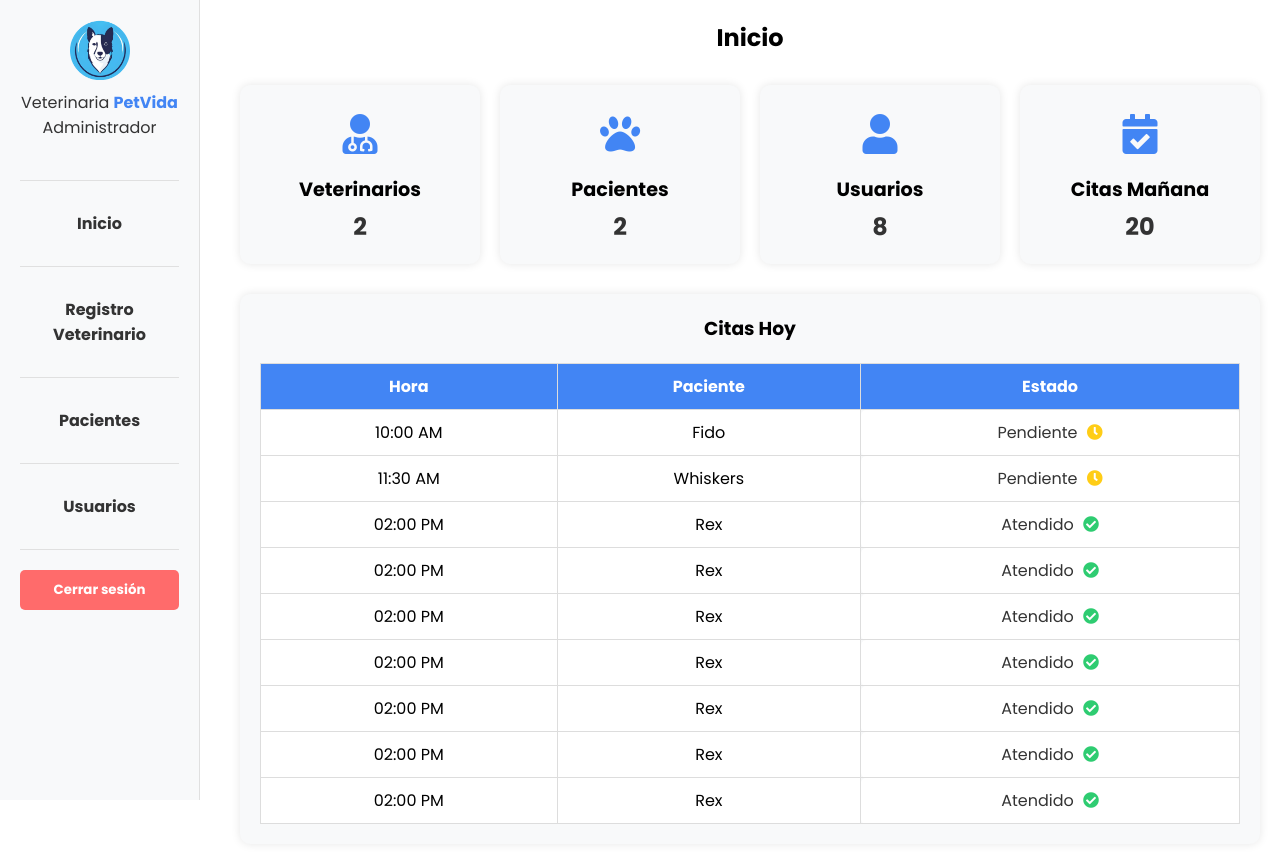
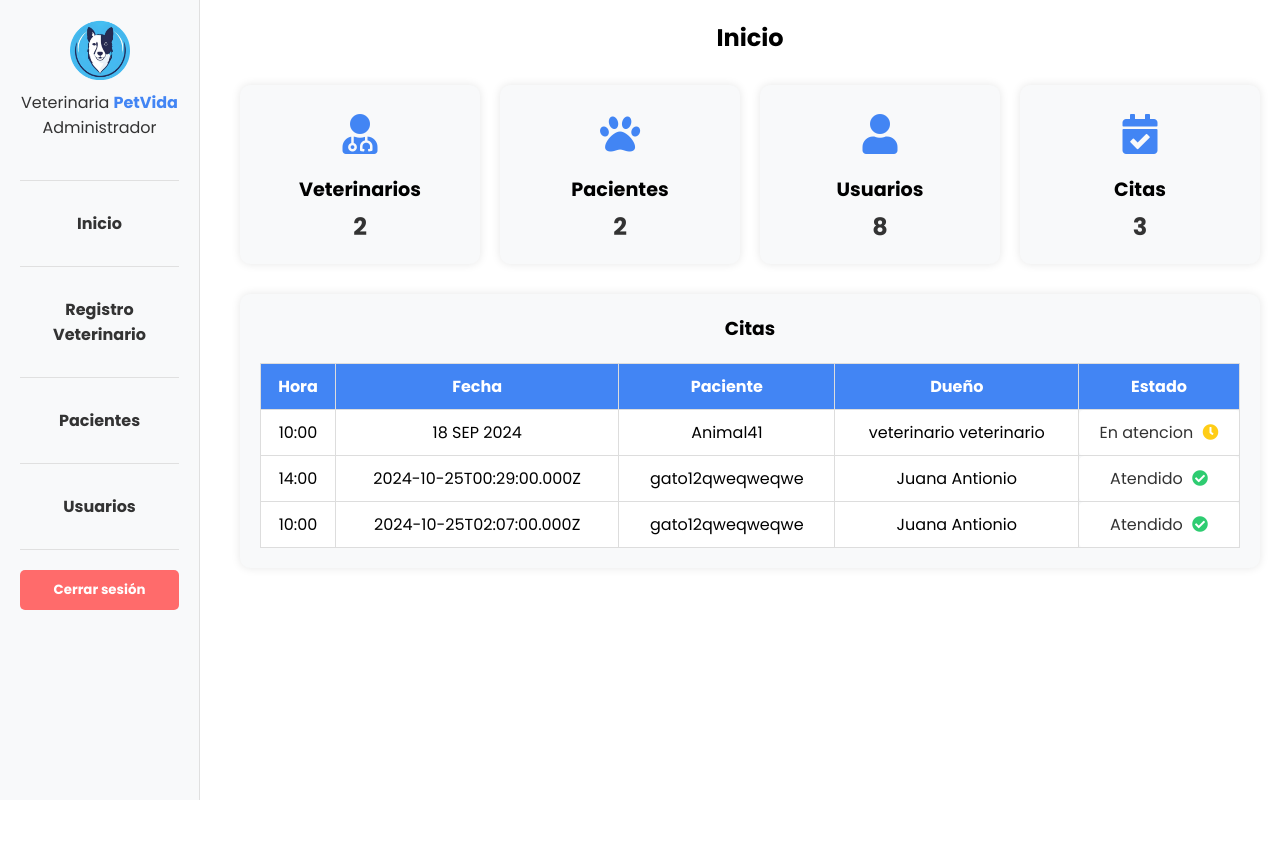
Before and after one commit to Nicoblessjah/Avance-Veterinaria, a Vue app in the folder vet_pet/: page /InicioAdmin in a window 1280 px wide. After the commit the page ends 800 px from the top, so only its background shows below. Built offline with nearby package versions, Linux system fonts and the light colour scheme; data requests are answered from the project's data file.

Commit message:
Fix: Se arreglo el inicio de admin
Se arreglo que antes no se veían las citas reales y estaban harcodeadas.

```diff
--- a/vet_pet/db.json
+++ b/vet_pet/db.json
@@ -66,7 +66,7 @@
       "raza": "Común Europeo",
       "peso": 20,
       "sexo": "Macho",
-      "estado": "De alta",
+      "estado": "Atendido",
       "alergias": "Medicamento c"
     },
     {
@@ -78,7 +78,7 @@
       "raza": "Gato Naranja",
       "peso": 25,
       "sexo": "Hembra",
-      "estado": "en_atencion",
+      "estado": "En atencion",
       "alergias": "Medicamento c",
       "dueñoId": "1"
     }
--- a/vet_pet/src/views/EditarPacienteAdmin.vue
+++ b/vet_pet/src/views/EditarPacienteAdmin.vue
@@ -88,11 +88,11 @@ export default {
       <div class="form-group">
         <label for="userEstado">Estado</label>
         <select id="userEstado" v-model="paciente.estado" required>
-          <option value="en_reserva">Hora reservada</option>
-          <option value="en_atencion">En atención</option>
-          <option value="recuperacion">Recuperación</option>
-          <option value="de_alta">De alta</option>
-          <option value="atendido">Atendido</option>
+          <option value="En reserva">Hora reservada</option>
+          <option value="En atencion">En atención</option>
+          <option value="Recuperacion">Recuperación</option>
+          <option value="De alta">De alta</option>
+          <option value="Atendido">Atendido</option>
         </select>
       </div>
       <div class="form-group">
--- a/vet_pet/src/views/InicioAdmin.vue
+++ b/vet_pet/src/views/InicioAdmin.vue
@@ -5,6 +5,7 @@ import SideBar from '@/components/SideBarAdmin.vue';
 const usuariosCount = ref(0);
 const veterinariosCount = ref(0);
 const pacientesCount = ref(0);
+const citas = ref([]);
 
 async function fetchCounts() {
   try {
@@ -13,23 +14,31 @@ async function fetchCounts() {
     console.log('Usuarios Data:', usuariosData);
 
     usuariosCount.value = usuariosData.length;
-    console.log('Total Usuarios:', usuariosCount.value);
-
     veterinariosCount.value = usuariosData.filter(usuario => usuario.rol === 2).length;
-    console.log('Total Veterinarios:', veterinariosCount.value);
-
     const adminsYClientesCount = usuariosData.filter(usuario => usuario.rol === 1 || usuario.rol === 3).length;
-
     usuariosCount.value += adminsYClientesCount;
-    console.log('Total Usuarios después de agregar admins y clientes:', usuariosCount.value);
 
     const pacientesResponse = await fetch('http://localhost:3000/pacientes');
     const pacientesData = await pacientesResponse.json();
-    console.log('Pacientes Data:', pacientesData);
+    pacientesCount.value = pacientesData.length;
 
-    pacientesCount.value = pacientesData.length;
-    console.log('Total Pacientes:', pacientesCount.value);
+    const citasResponse = await fetch('http://localhost:3000/citas');
+    const citasData = await citasResponse.json();
+    console.log('Citas Data:', citasData);
 
+    citas.value = citasData.map(cita => {
+      const paciente = pacientesData.find(p => p.id == cita.pacienteid);
+      const dueño = usuariosData.find(u => u.id == paciente.clienteid);
+      return {
+        hora: cita.hora,
+        fecha: cita.fecha,
+        paciente: paciente ? paciente.nombre : 'Desconocido',
+        dueño: dueño ? dueño.nombre + ' ' + dueño.apellido : 'Desconocido',
+        estado: paciente ? paciente.estado : 'Pendiente'
+      };
+    });
+
+    console.log('Citas:', citas.value);
   } catch (error) {
     console.error('Error fetching counts:', error);
   }
@@ -44,7 +53,7 @@ onMounted(fetchCounts);
     <link href="https://cdnjs.cloudflare.com/ajax/libs/font-awesome/5.15.3/css/all.min.css" rel="stylesheet">
   </head>
   <body>
-  <SideBar/>
+  <SideBar />
   <main>
     <h2>Inicio</h2>
     <div class="dashboard">
@@ -81,66 +90,33 @@ onMounted(fetchCounts);
             <i class="fas fa-calendar-check"></i>
           </div>
           <div class="card-info">
-            <h3>Citas Mañana</h3>
-            <p>20</p>
+            <h3>Citas</h3>
+            <p>{{ citas.length }}</p>
           </div>
         </div>
       </div>
       <div class="appointments-today">
-        <h3>Citas Hoy</h3>
+        <h3>Citas</h3>
         <table>
           <thead>
           <tr>
             <th>Hora</th>
+            <th>Fecha</th>
             <th>Paciente</th>
+            <th>Dueño</th>
             <th>Estado</th>
           </tr>
           </thead>
           <tbody>
-          <tr>
-            <td>10:00 AM</td>
-            <td>Fido</td>
-            <td class="estado-pendiente">Pendiente <i class="fas fa-clock"></i></td>
-          </tr>
-          <tr>
-            <td>11:30 AM</td>
-            <td>Whiskers</td>
-            <td class="estado-pendiente">Pendiente <i class="fas fa-clock"></i></td>
-          </tr>
-          <tr>
-            <td>02:00 PM</td>
-            <td>Rex</td>
-            <td class="estado-atendido">Atendido <i class="fas fa-check-circle"></i></td>
-          </tr>
-          <tr>
-            <td>02:00 PM</td>
-            <td>Rex</td>
-            <td class="estado-atendido">Atendido <i class="fas fa-check-circle"></i></td>
-          </tr>
-          <tr>
-            <td>02:00 PM</td>
-            <td>Rex</td>
-            <td class="estado-atendido">Atendido <i class="fas fa-check-circle"></i></td>
-          </tr>
-          <tr>
-            <td>02:00 PM</td>
-            <td>Rex</td>
-            <td class="estado-atendido">Atendido <i class="fas fa-check-circle"></i></td>
-          </tr>
-          <tr>
-            <td>02:00 PM</td>
-            <td>Rex</td>
-            <td class="estado-atendido">Atendido <i class="fas fa-check-circle"></i></td>
-          </tr>
-          <tr>
-            <td>02:00 PM</td>
-            <td>Rex</td>
-            <td class="estado-atendido">Atendido <i class="fas fa-check-circle"></i></td>
-          </tr>
-          <tr>
-            <td>02:00 PM</td>
-            <td>Rex</td>
-            <td class="estado-atendido">Atendido <i class="fas fa-check-circle"></i></td>
+          <tr v-for="cita in citas" :key="cita.hora">
+            <td>{{ cita.hora }}</td>
+            <td>{{ cita.fecha }}</td>
+            <td>{{ cita.paciente }}</td>
+            <td>{{ cita.dueño }}</td>
+            <td :class="cita.estado === 'Atendido' ? 'estado-atendido' : 'estado-pendiente'">
+              {{ cita.estado }}
+              <i :class="cita.estado === 'Atendido' ? 'fas fa-check-circle' : 'fas fa-clock'"></i>
+            </td>
           </tr>
           </tbody>
         </table>
@@ -155,15 +131,6 @@ onMounted(fetchCounts);
   display: flex;
   justify-content: space-around;
   margin-top: 30px;
-}
-
-.card {
-  background-color: #f8f9fa;
-  border-radius: 10px;
-  box-shadow: 0 0 10px rgba(0, 0, 0, 0.1);
-  width: 150px;
-  text-align: center;
-  padding: 20px;
 }
 
 .card-icon {
```
